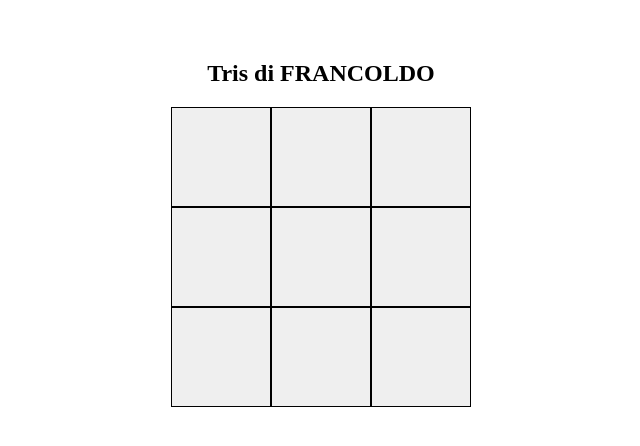
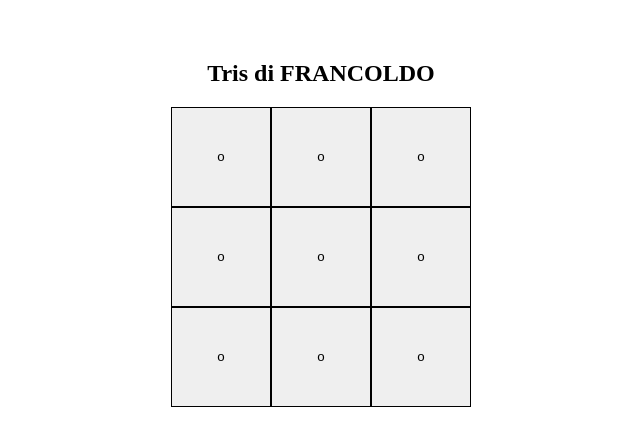
Before and after one commit to carmelocammalleri/react-prova, a React (Vite) app: page / in a window 1280 px wide. Shown: the top 446 px of the page, without its empty margins (319-959 px from the left). Built offline with nearby package versions, Linux system fonts and the light colour scheme.

Commit message:
[split]: component square

```diff
--- /dev/null
+++ b/src/components/Board.jsx
@@ -0,0 +1,21 @@
+function Board () {
+  let isClicked = false;
+  function handleClick(e){
+    if(!isClicked){
+      isClicked = true
+      console.log(e.target.value, isClicked);
+    } else{
+      isClicked = false
+      console.log(e.target.value, isClicked);
+    }
+  }
+  let numberSquare= [];
+  for(let i=1; i<10; i++){
+    numberSquare.push(i);
+  }
+    const arrayNumberTris = numberSquare.map((square) => <button key={square} id={square} className='square' value={square} onClick={handleClick}> {isClicked? 'x':'o'}
+    </button>)
+
+ return arrayNumberTris;
+}
+export default Board;
--- a/src/components/Main.jsx
+++ b/src/components/Main.jsx
@@ -1,5 +1,7 @@
 import './Main.css'
 import React, { createElement } from 'react';
+import Board from './Board'
+import { useState } from 'react';
 
 function Main() {
   const userName = 'FRANCOLDO'
@@ -8,25 +10,10 @@ function Main() {
     <main>
       <h2>Tris di {userName}</h2>
       <div className='trisTable'>
-       <Board />
+       <Board/>
       </div>
     </main>
   );
 }
 
-class Board extends React.Component {
-
-  render(){
-    let numberSquare= [];
-    for(let i=1; i<10; i++){
-      numberSquare.push(i);
-    }
-
-    const arrayNumberTris = numberSquare.map((square) => <button className='square' onClick={() => console.log(square)}>
-
-    </button>)
-    return arrayNumberTris;
-  }
-}
-
 export default Main
```
